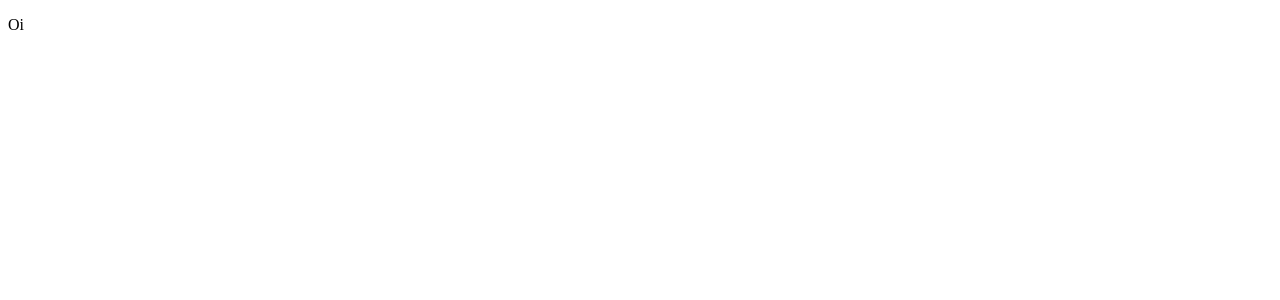
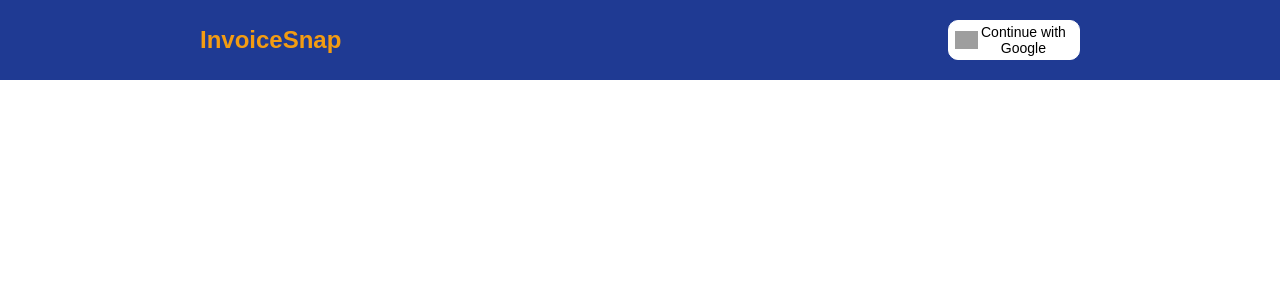
Before and after one commit to pablodru/paggo-front, a Next.js app: page / in a window 1280 px wide. Shown: the top 300 px of the page. Built offline with nearby package versions, Linux system fonts and the light colour scheme; no server answers; grey boxes are pictures that could not be loaded.

Commit message:
feat: header done missing integration with GAuth

```diff
--- a/package.json
+++ b/package.json
@@ -11,6 +11,7 @@
   },
   "dependencies": {
     "next": "14.2.3",
+    "next-auth": "^4.24.7",
     "react": "^18",
     "react-dom": "^18",
     "styled-components": "^6.1.11"
--- a/src/components/Header.js
+++ b/src/components/Header.js
@@ -0,0 +1,61 @@
+import { styled } from "styled-components";
+import { useSession, signIn, signOut } from "next-auth/react";
+
+export default function Header() {
+	const { data: session } = useSession();
+
+	return (
+		<ScHeader>
+			<p>InvoiceSnap</p>
+			{session ? (
+				<>
+					<p>Signed in as {session.user.email}</p>
+					<button onClick={() => signOut()}>Sign out</button>
+				</>
+			) : (
+				<button onClick={() => signIn("google")}>
+					<img src="https://encrypted-tbn0.gstatic.com/images?q=tbn:ANd9GcSWIl8zC8WAMHi5JVmKUb3YVvZd5gvoCdy-NQ&s" />
+					Continue with Google
+				</button>
+			)}
+		</ScHeader>
+	);
+}
+
+const ScHeader = styled.div`
+	width: 100%;
+	height: 80px;
+	background-color: #1f3a93;
+
+	display: flex;
+	justify-content: space-between;
+	align-items: center;
+	padding: 20px 200px;
+
+	p {
+		font-family: "Montserrat", sans-serif;
+		font-size: 24px;
+		font-weight: bold;
+		color: #f39c12;
+	}
+
+	button {
+		width: 15%;
+		height: 100%;
+		border: 1px solid #fff;
+    background-color: #fff;
+    display:flex;
+    align-items:center;
+    justify-content: space-between;
+    border-radius: 10px;
+    padding-right: 10px;
+    font-family: "Montserrat", sans-serif;
+    font-size: 14px;
+
+    img {
+      width:20%;
+      height: 80%;
+      object-fit: contain;
+    }
+	}
+`;
--- /dev/null
+++ b/src/pages/_app.js
@@ -0,0 +1,13 @@
+import { SessionProvider } from 'next-auth/react';
+import ResetStyle from '@/styles/ResetStyle';
+
+function MyApp({ Component, pageProps }) {
+  return (
+    <SessionProvider session={pageProps.session}>
+      <ResetStyle />
+      <Component {...pageProps} />
+    </SessionProvider>
+  );
+}
+
+export default MyApp;
--- a/src/pages/index.js
+++ b/src/pages/index.js
@@ -1,11 +1,9 @@
-import ResetStyle from "@/styles/ResetStyle";
+import Header from '@/components/Header';
 
-function App() {
-    return (
-        <>
-            <p>Oi</p>
-        </>
-    )
+export default function Home() {
+  return (
+    <>
+      <Header />
+    </>
+  );
 }
-
-export default App;
```
Also changed, not shown: src/pages/api/auth/[...nextauth].js (added, +11 -0 lines), 2 other files (tests, documents, lock files or other folders).
